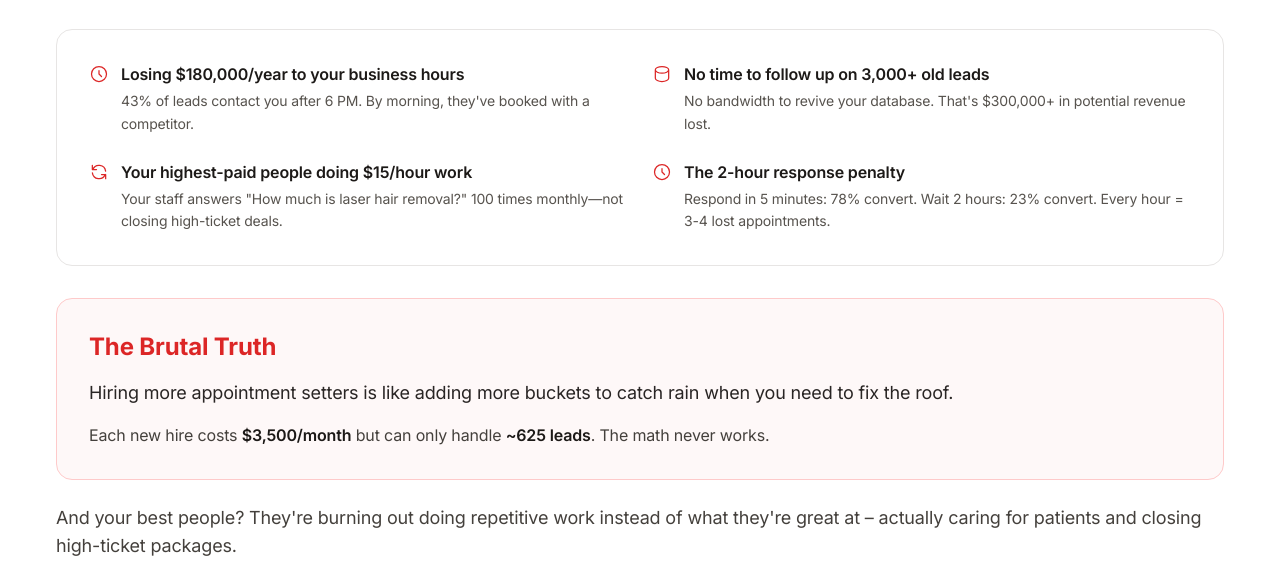
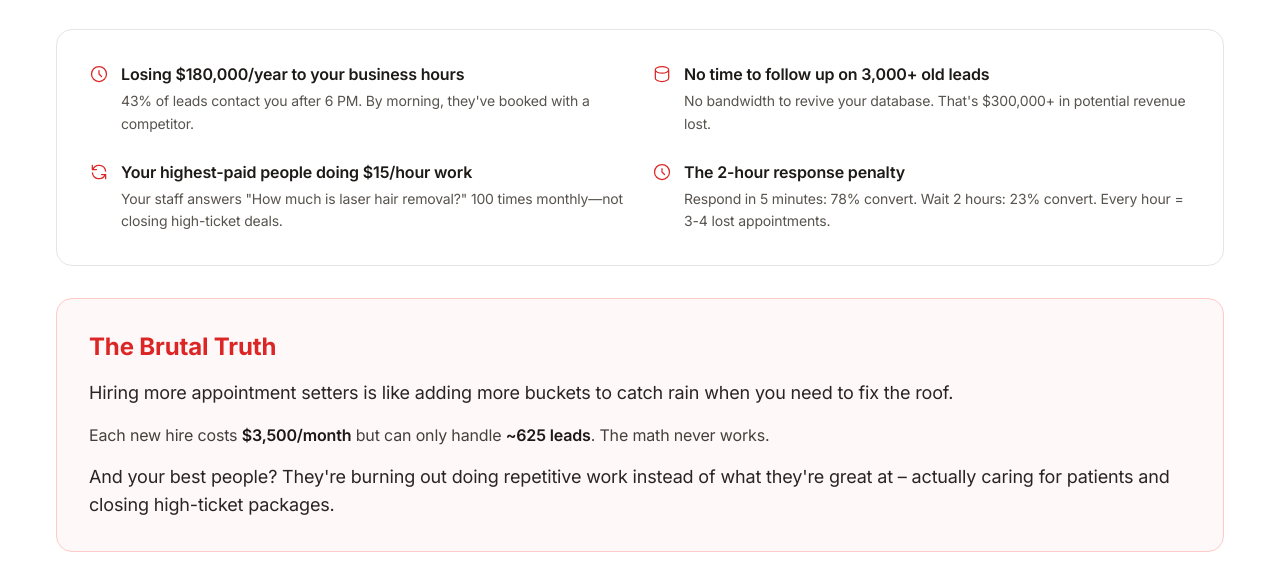
Before and after one commit to digitalempire2020/stellah-ai-website, a website: page killer-section-grid-preview.html in a window 1280 px wide. Shown: the part 366-952 px from the top of the page. Drawn offline with nearby package versions, Linux system fonts and the light colour scheme.

Commit message:
Combine Brutal Truth box and closing line into single cohesive section

```diff
--- a/killer-section-grid-preview.html
+++ b/killer-section-grid-preview.html
@@ -110,7 +110,7 @@
       </div>
     </div>
 
-    <!-- Brutal Truth Box (matching site style) -->
+    <!-- Brutal Truth Box (combined section) -->
     <div class="mt-8 rounded-2xl border border-red-200 bg-red-50/50 p-6 md:p-8">
       <h3 class="text-xl md:text-2xl font-bold text-red-600 mb-4">
         The Brutal Truth
@@ -118,14 +118,10 @@
       <p class="text-base md:text-lg text-stone-800 mb-4">
         Hiring more appointment setters is like adding more buckets to catch rain when you need to fix the roof.
       </p>
-      <p class="text-base text-stone-700">
+      <p class="text-base text-stone-700 mb-4">
         Each new hire costs <span class="font-semibold text-stone-900">$3,500/month</span> but can only handle <span class="font-semibold text-stone-900">~625 leads</span>. The math never works.
       </p>
-    </div>
-
-    <!-- Bottom line -->
-    <div class="mt-6">
-      <p class="text-base md:text-lg text-stone-700">
+      <p class="text-base md:text-lg text-stone-800">
         And your best people? They're burning out doing repetitive work instead of what they're great at – actually caring for patients and closing high-ticket packages.
       </p>
     </div>
```
